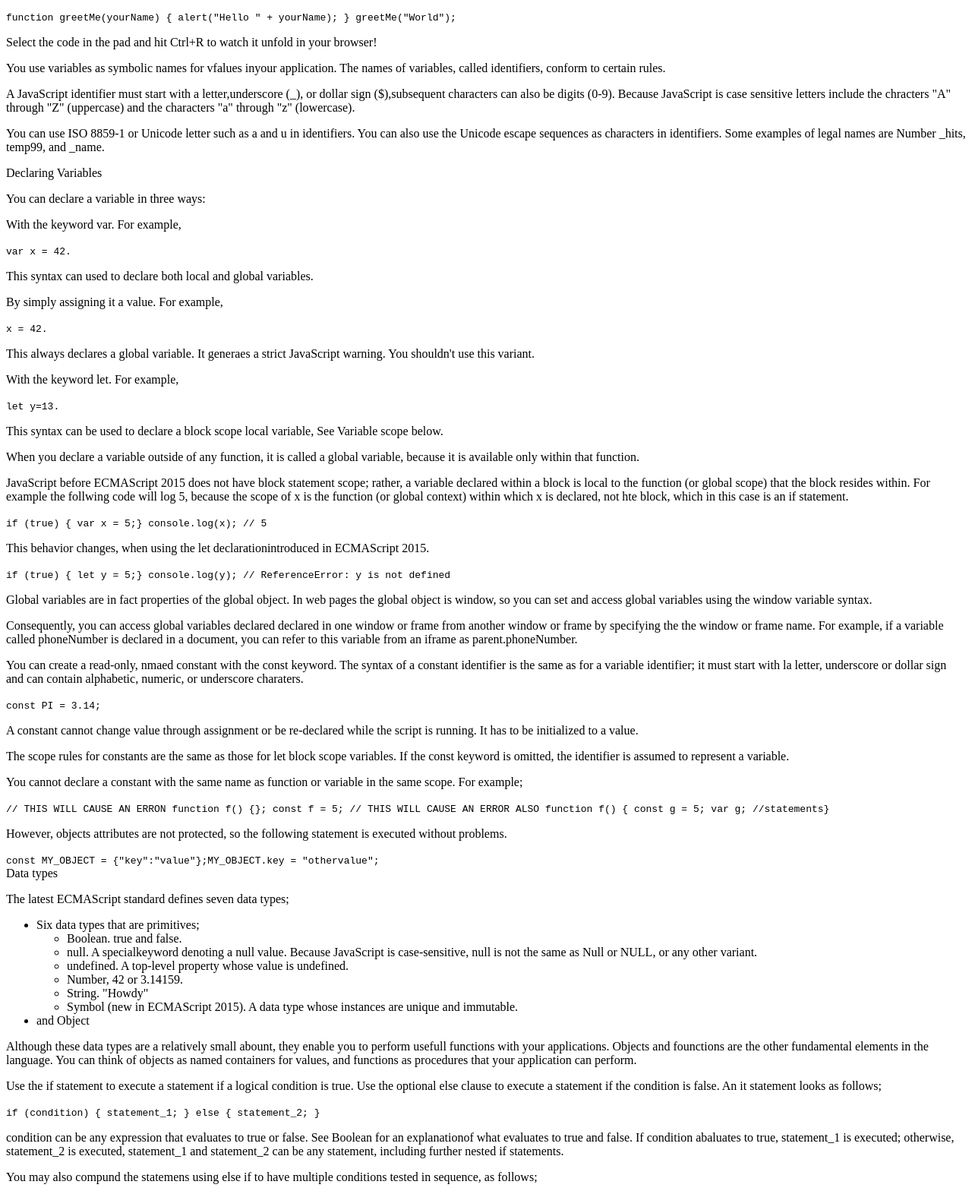
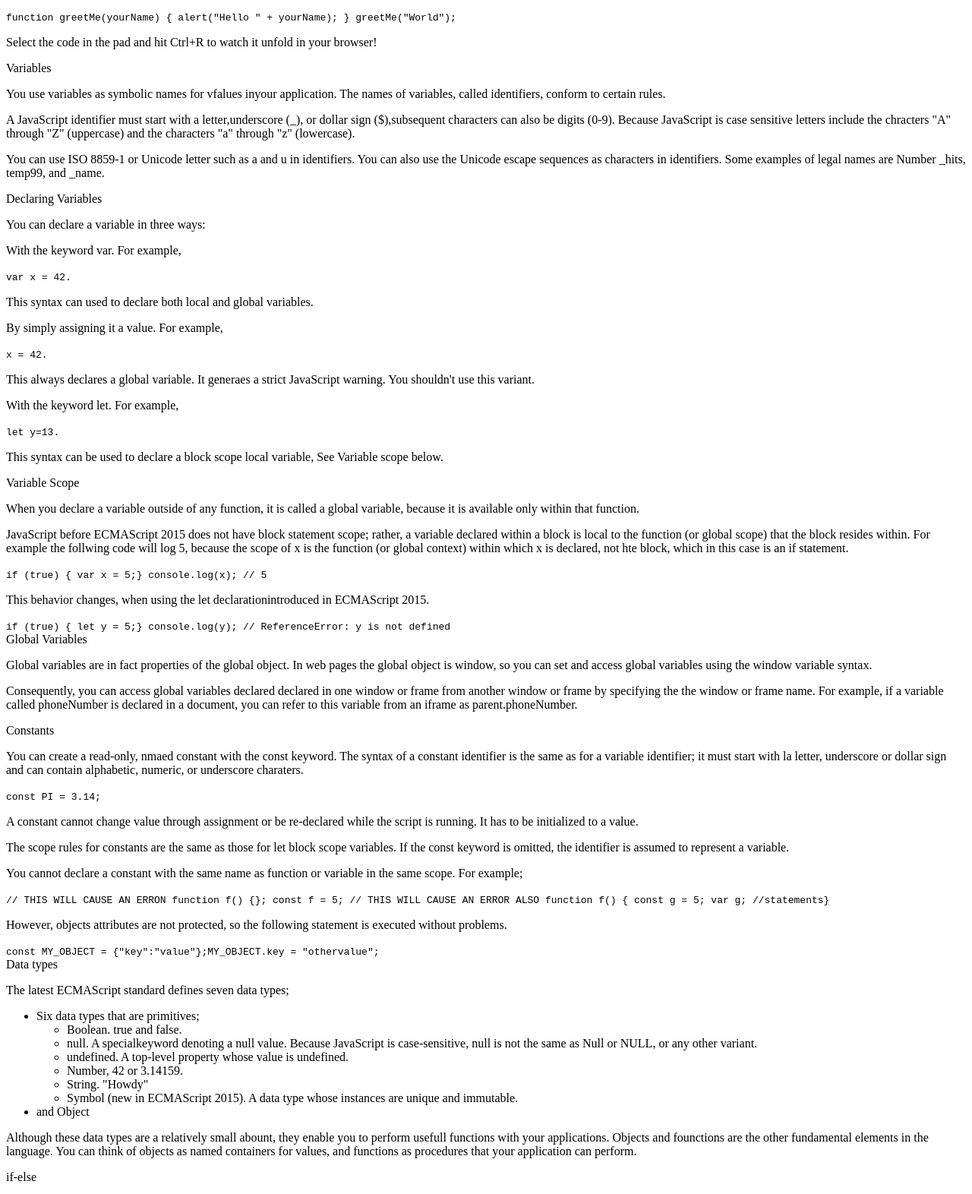
Before and after one commit to Bappaditya721135/technical-documentation-page, a plain HTML site: page index.html in a window 1280 px wide. Shown: the part 985-2557 px from the top of the page at 76% size. Drawn offline with Linux system fonts and the light colour scheme.

Commit message:
updated index.html

```diff
--- a/index.html
+++ b/index.html
@@ -31,6 +31,7 @@
     <main id="main">
         <section id="introduction" class="section introduction">
             <header>Introduction</header>
+            <article>
             <p>JavaScript is a cross-platform, object-oriented scripting language. It is a small and lightweight language. Inside a host environment (for example, a web browser), JavaScript can be connected to the objects of its environment to provide programmatic control over them.</p>
             <p>JavaScript contains a standard library of objects, such as Array, Date, and Math, and a core set of language elements such as operators, control structures, and statements. Core JavaScript can be extended for a variety of purposes by supplementing it with additional objects; for example:</p>
             <ul>
@@ -41,9 +42,11 @@
                     <p>Server-side JavaScript extends the core language by supplying objects relevant to running JavaScript on a server. For example, server-side extensions allow an application to communicate with a database, provide continuity of information from one invocation to another of the application, or perform file manipulations on a server.</p>
                 </li>
             </ul>
+        </article>
         </section>
         <section id="prerequisite" class="section prequisite">
             <header>What you should already know</header>
+            <article>
             <p>This guide assumes you have the following basic background:</p>
             <ul>
                 <li>
@@ -56,27 +59,36 @@
                     <p>Some programming experience. If you are new to programming, try one of the tutorials linked on the main page about JavaScript.</p>
                 </li>
             </ul>
+        </article>
         </section>
         <section id="js-and-java" class="section js-and-java">
             <header>JavaScript and Java</header>
+            <article>
             <p>JavaScript and Java are similar in some ways but fundamentally different in some others. The JavaScript language resembles Java but does not have Java's static typing and strong type checking. JavaScript follows most Java expression syntax, naming conventions and basic control-flow constructs which was the reason why it was renamed from LiveScript to JavaScript.</p>
             <p>In contrast to Java's compile-time system of classes built by declarations, JavaScript supports a runtime system based on a small number of data types representing numeric, Boolean, and string values. JavaScript has a prototype-based object model instead of the more common class-based object model. The prototype-based model provides dynamic inheritance; that is, what is inherited can vary for individual objects. JavaScript also supports functions without any special declarative requirements. Functions can be properties of objects, executing as loosely typed methods.</p>
             <p>JavaScript is a very free-form language compared to Java. You do not have to declare all variables, classes, and methods. You do not have to be concerned with whether methods are public, private, or protected, and you do not have to implement interfaces. Variables, parameters, and function return types are not explicitly typed.</p>
+        </article>
         </section>
         <section id="hello-world" class="section hello-world">
             <header>Hello World</header>
+            <article>
             <p>To get started with writing JavaScript, open the Scratchpad and write your first "Hello world" JavaScript code</p>
             <code class="code">function greetMe(yourName) { alert("Hello " + yourName); }
                 greetMe("World");</code>
                 <p>Select the code in the pad and hit Ctrl+R to watch it unfold in your browser!</p>
+                </article>
         </section>
-        <section id="valriables" class="section variables">
+        <section id="variables" class="section variables">
+            <header>Variables</header>
+            <article>
             <p>You use variables as symbolic names for vfalues inyour application. The names of variables, called identifiers, conform to certain rules.</p>
             <p>A JavaScript identifier must start with a letter,underscore (_), or dollar sign ($),subsequent characters can also be digits (0-9). Because JavaScript is case sensitive letters include the chracters "A" through "Z" (uppercase) and the characters "a" through "z" (lowercase).</p>
             <P>You can use ISO 8859-1 or Unicode letter such as a and u in identifiers. You can also use the Unicode escape sequences as characters in identifiers. Some examples of legal names are Number _hits, temp99, and _name.</P>
+        </article>
         </section>
         <section id="declaring-variables" class="section declaring-variables">
             <header>Declaring Variables</header>
+            <article>
             <p>You can declare a variable in three ways:</p>
             <p>With the keyword var. For example,</p>
             <code>var x = 42.</code>
@@ -87,19 +99,28 @@
             <p>With the keyword let. For example,</p>
             <code>let y=13.</code>
             <p>This syntax can be used to declare a block scope local variable, See Variable scope below.</p>
+        </article>
         </section>
         <section id="variable-scope" class="section variable-scope">
+            <header>Variable Scope</header>
+            <article>
             <p>When you declare a variable outside of any function, it is called a global variable, because it is available only within that function.</p>
             <p>JavaScript before ECMAScript 2015 does not have block statement scope; rather, a variable declared within a block is local to the function (or global scope) that the block resides within. For example the follwing code will log 5, because the scope of x is the function (or global context) within which x is declared, not hte block, which in this case is an if statement.</p>
             <code>if (true) { var x = 5;} console.log(x); // 5</code>
             <p>This behavior changes, when using the let declarationintroduced in ECMAScript 2015.</p>
             <code>if (true) { let y = 5;} console.log(y); // ReferenceError: y is not defined</code>
+        </article>
         </section>
         <section id="global-variables" class="section global-variables">
+            <header>Global Variables</header>
+            <article>
             <p>Global variables are in fact properties of the global object. In web pages the global object is window, so you can set and access global variables using the window variable syntax.</p>
             <p>Consequently, you can access global variables declared declared in one window or frame from another window or frame by specifying the the window or frame name. For example, if a variable called phoneNumber is declared in a document, you can refer to this variable from an iframe as parent.phoneNumber.</p>
+        </article>
         </section>
         <section id="constants" class="section constants">
+            <header>Constants</header>
+            <article>
             <p>You can create a read-only, nmaed constant with the const keyword. The syntax of a constant identifier is the same as for a variable identifier; it must start with la letter, underscore or dollar sign and can contain alphabetic, numeric, or underscore charaters.</p>
             <code>const PI = 3.14;</code>
             <p>A constant cannot change value through assignment or be re-declared while the script is running. It has to be initialized to a value.</p>
@@ -108,9 +129,11 @@
             <code>// THIS WILL CAUSE AN ERRON function f() {}; const f = 5; // THIS WILL CAUSE AN ERROR ALSO function f() { const g = 5; var g; //statements}</code>
             <p>However, objects attributes are not protected, so the following statement is executed without problems.</p>
             <code>const MY_OBJECT = {"key":"value"};MY_OBJECT.key = "othervalue";</code>
+        </article>
         </section>
         <section id="data-types" class="section data-types">
             <header>Data types</header>
+            <article>
             <p>The latest ECMAScript standard defines seven data types;</p>
             <ul>
                 <li>Six data types that are primitives;</li>
@@ -125,8 +148,11 @@
                 <li>and Object</li>
             </ul>
             <p>Although these data types are a relatively small abount, they enable you to perform usefull functions with your applications. Objects and founctions are the other fundamental elements in the language. You can think of objects as named containers for values, and functions as procedures that your application can perform.</p>
+        </article>
         </section>
         <section id="if-else" class="section if-else">
+            <header>if-else</header>
+            <article>
             <p>Use the if statement to execute a statement if a logical condition is true. Use the optional else clause to execute a statement if the condition is false. An it statement looks as follows;</p>
             <code>if (condition) { statement_1; } else { statement_2; }</code>
             <p>condition can be any expression that evaluates to true or false. See Boolean for an explanationof what evaluates to true and false. If condition abaluates to true, statement_1 is executed; otherwise, statement_2 is executed, statement_1 and statement_2 can be any statement, including further nested if statements.</p>
@@ -138,9 +164,11 @@
             <code>if (x = y) { /* statements here */}</code>
             <p>If you need to use an assignment in a conditional expression, a common preactice is to put additional parentheses around the assignment. For example;</p>
             <code>if((s = y)) { /* statements here */ }</code>
+        </article>
         </section>
         <section id="white-statement" class="section while-satement">
             <header>While staTements</header>
+            <article>
             <p>A while statement executes its statements as long as a specified condition evaluates to true. A while statement looks as follows;</p>
             <code>while (condition) statement</code>
             <p>If the condition becomes false, statement within the loop stops executing and control passes to the statement following following the loop.</p>
@@ -156,9 +184,11 @@
                 <li>After the third pass:n = 3 and x = 6</li>
             </ul>
             <p>After completing the third pass, the condition n &lt; 3 is no longer true, so the loop terminates.</p>
+        </article>
         </section>
         <section id="function" class="section function">
             <header>Function declarations</header>
+            <article>
             <p>A function definition (also called a function declaration or function statement consists of the functionkeyword, followed by;)</p>
             <ul>
                 <li>The name of the function.</li>
@@ -170,12 +200,15 @@
             <p>The function square takes one argument, called number. The function consists of one statement that says to return the argument of the function (that is, number) multiplied by itself. The return statement specifies the value returned by the function.</p>
             <code>return number * number;</code>
             <p>Primitive parameters (such as a number) are passed to functions by value; the value is passed to the function; but if the function changes the value of th eparameter; this change is not reflected globally or in the calling function.</p>
+        </article>
         </section>
         <section id="reference" class="section reference">
             <header>Reference</header>
+            <article>
             <ul>
                 <li>All the documentation in this page is taken from <a href="#">MDN</a></li>
             </ul>
+        </article>
         </section>
     </main>
     </div>
```
